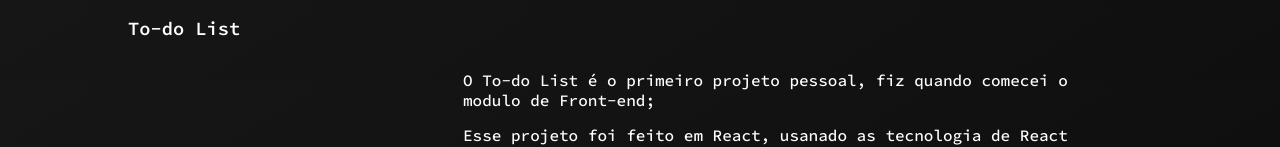
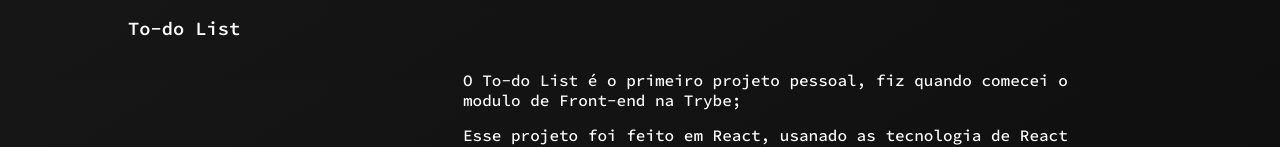
Before and after one commit to juliofilizzola/juliofilizzola-portfolio, a React (Create React App) app: page /projects in a window 1280 px wide. Shown: the part 239-386 px from the top of the page. Built offline with nearby package versions, Linux system fonts and the light colour scheme.

Commit message:
edit text

```diff
--- a/src/pages/Projects.jsx
+++ b/src/pages/Projects.jsx
@@ -47,7 +47,7 @@ function Projects() {
             <div className="containerProject">
               <img className="img-projects" src={Todo} alt='imagem do projeto'/>
               <div className="text_Container">
-              <p>O To-do List é o primeiro projeto pessoal, fiz quando comecei o modulo de Front-end;</p>
+              <p>O To-do List é o primeiro projeto pessoal, fiz quando comecei o modulo de Front-end na Trybe;</p>
               <p>
                 Esse projeto foi feito em React, usanado as tecnologia de React Router Dom, React Redux e foi estilizado usando CSS.
                 <a href="https://github.com/juliofilizzola/Project-todo-list" className="link_git" target="_blank" rel="noreferrer" >Link do Repositorio <DiGithubBadge/></a>
```
